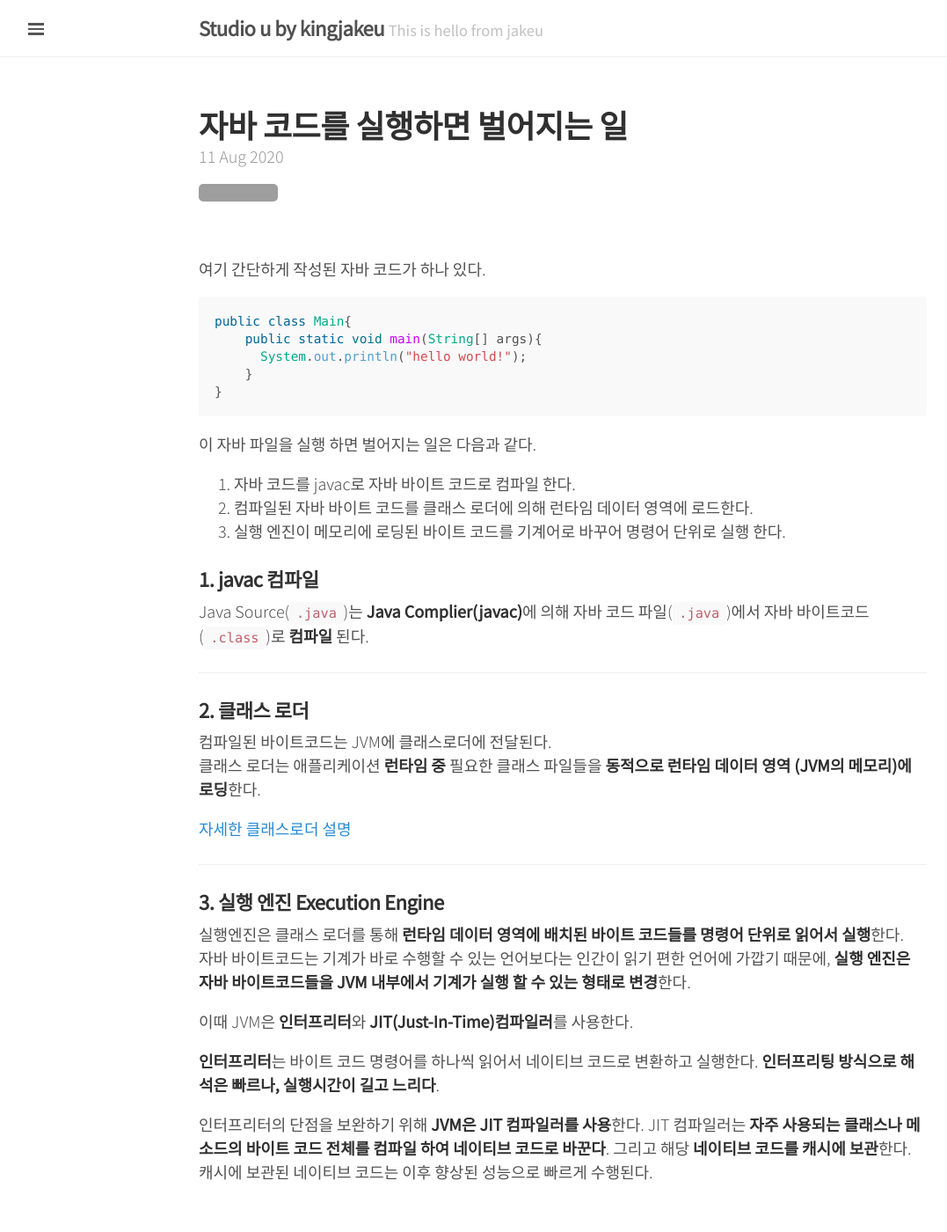
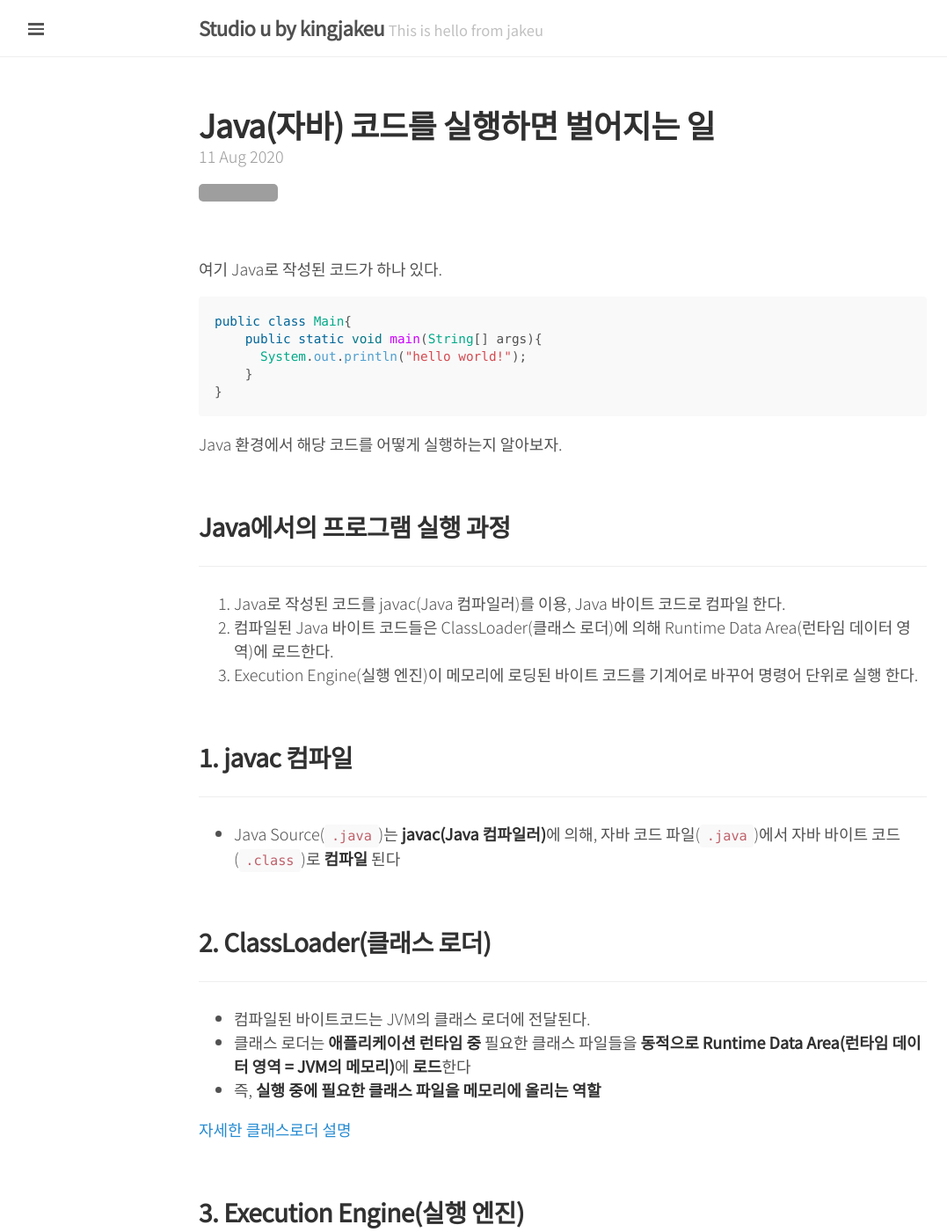
Before and after one commit to kingjakeu/kingjakeu.github.io, a Jekyll site: the page built from _posts/2020-08-11-java-excute.md, in a window 1280 px wide and 1400 px high. Shown: the whole window at 88% size, without its empty margins (0-1077 px from the left). Built offline with Jekyll 4.4.1, drawn with Linux system fonts in a browser that asks for light colours; our own code applies the rules of GitHub Pages for plain Markdown files; comment, search, counter and statistics services are not loaded; some of the changed text lies outside the part shown; grey boxes are pictures that could not be loaded.

Commit message:
자바 실행 update

````diff
--- a/_posts/2020-08-11-java-excute.md
+++ b/_posts/2020-08-11-java-excute.md
@@ -1,5 +1,5 @@
 ---
-title: "자바 코드를 실행하면 벌어지는 일"
+title: "Java(자바) 코드를 실행하면 벌어지는 일"
 date: 2020-08-11 20:35:00 +0900
 category: java
 lastmod : 2020-08-11 20:35:00 +0900
@@ -10,7 +10,7 @@
 
 <br>
 
-여기 간단하게 작성된 자바 코드가 하나 있다.
+여기 Java로 작성된 코드가 하나 있다.
 
 ```java
 public class Main{
@@ -20,34 +20,56 @@
 }
 ```
 
-이 자바 파일을 실행 하면 벌어지는 일은 다음과 같다.
+Java 환경에서 해당 코드를 어떻게 실행하는지 알아보자.
 
-1. 자바 코드를 javac로 자바 바이트 코드로 컴파일 한다.
-2. 컴파일된 자바 바이트 코드를 클래스 로더에 의해 런타임 데이터 영역에 로드한다.
-3. 실행 엔진이 메모리에 로딩된 바이트 코드를 기계어로 바꾸어 명령어 단위로 실행 한다.
+<br>
 
-### 1. javac 컴파일
-
-Java Source(`.java`)는 **Java Complier(javac)**에 의해 자바 코드 파일(`.java`)에서 자바 바이트코드(`.class`)로 **컴파일** 된다.
+## Java에서의 프로그램 실행 과정
 
 ---
 
-### 2. 클래스 로더
+1. Java로 작성된 코드를 javac(Java 컴파일러)를 이용, Java 바이트 코드로 컴파일 한다.
+2. 컴파일된 Java 바이트 코드들은 ClassLoader(클래스 로더)에 의해 Runtime Data Area(런타임 데이터 영역)에 로드한다.
+3. Execution Engine(실행 엔진)이 메모리에 로딩된 바이트 코드를 기계어로 바꾸어 명령어 단위로 실행 한다.
 
-컴파일된 바이트코드는 JVM에 클래스로더에 전달된다.
-클래스 로더는 애플리케이션 **런타임 중** 필요한 클래스 파일들을 **동적으로 런타임 데이터 영역 (JVM의 메모리)에 로딩**한다.
+<br>
 
-[자세한 클래스로더 설명](https://kingjakeu.github.io/study/2020/08/10/class-loader/)
+## 1. javac 컴파일
 
 ---
 
-### 3. 실행 엔진 Execution Engine
+- Java Source(`.java`)는 **javac(Java 컴파일러)**에 의해, 자바 코드 파일(`.java`)에서 자바 바이트 코드(`.class`)로 **컴파일** 된다
 
-실행엔진은 클래스 로더를 통해 **런타임 데이터 영역에 배치된 바이트 코드들를 명령어 단위로 읽어서 실행**한다.
-자바 바이트코드는 기계가 바로 수행할 수 있는 언어보다는 인간이 읽기 편한 언어에 가깝기 때문에, **실행 엔진은 자바 바이트코드들을 JVM 내부에서 기계가 실행 할 수 있는 형태로 변경**한다.
+<br>
 
-이때 JVM은 **인터프리터**와 **JIT(Just-In-Time)컴파일러**를 사용한다.
+## 2. ClassLoader(클래스 로더)
 
-**인터프리터**는 바이트 코드 명령어를 하나씩 읽어서 네이티브 코드로 변환하고 실행한다. **인터프리팅 방식으로 해석은 빠르나, 실행시간이 길고 느리다**.
+---
 
-인터프리터의 단점을 보완하기 위해 **JVM은 JIT 컴파일러를 사용**한다. JIT 컴파일러는 **자주 사용되는 클래스나 메소드의 바이트 코드 전체를 컴파일 하여 네이티브 코드로 바꾼다**. 그리고 해당 **네이티브 코드를 캐시에 보관**한다. 캐시에 보관된 네이티브 코드는 이후 향상된 성능으로 빠르게 수행된다.
+- 컴파일된 바이트코드는 JVM의 클래스 로더에 전달된다.
+- 클래스 로더는 **애플리케이션 런타임 중** 필요한 클래스 파일들을 **동적으로  Runtime Data Area(런타임 데이터 영역 = JVM의 메모리)**에 **로드**한다
+- 즉, **실행 중에 필요한 클래스 파일을 메모리에 올리는 역할**
+
+[자세한 클래스로더 설명](https://kingjakeu.github.io/java/2020/08/10/class-loader/)
+
+<br>
+
+## 3. Execution Engine(실행 엔진)
+
+---
+
+- 실행 엔진은 클래스 로더를 통해 **런타임 데이터 영역에 배치된 바이트 코드들를 명령어 단위로 읽어서 실행**한다.
+- 자바 바이트 코드는 기계가 바로 수행할 수 있는 언어보다는 인간이 읽기 편한 언어에 가깝기 때문에, **실행 엔진은 자바 바이트코드들을 JVM 내부에서 기계가 실행 할 수 있는 형태로 변경**한다.
+
+> 이때 JVM은 **인터프리터**와 **JIT(Just-In-Time)컴파일러**를 사용한다.
+
+### 인터프리터
+
+- **인터프리터**는 바이트 코드 **명령어를 하나씩 읽어**서 **네이티브 코드로 변환하고 실행**한다
+- 인터프리팅 방식은 **해석은 빠르나**, **실행시간이 길고 느리다**
+
+### JIT(just-in-time) 컴파일러
+
+- **JIT 컴파일러**는 인터프리터의 단점(= 실행시간이 느림)을 보완하기 위해 사용 한다
+- JIT 컴파일러는 **자주 사용되는 클래스**나 **메소드의 바이트 코드 전체**를 **컴파일** 하여 **네이티브 코드로 변환**
+- 해당 네이티브 코드를 **캐시에 보관**하며, 캐시에 보관된 네이티브 코드는 이후 **향상된 성능으로 빠르게 수행**
````
Also changed, not shown: _posts/2021-01-10-browser-url-typed.md (+1 -1 lines).
